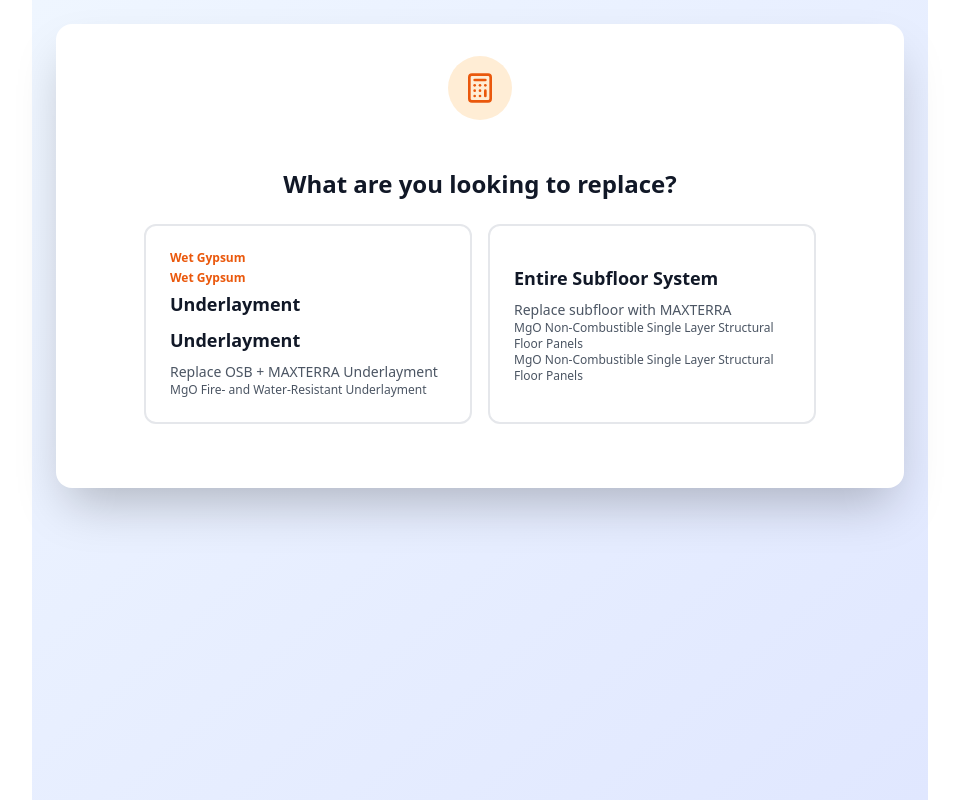
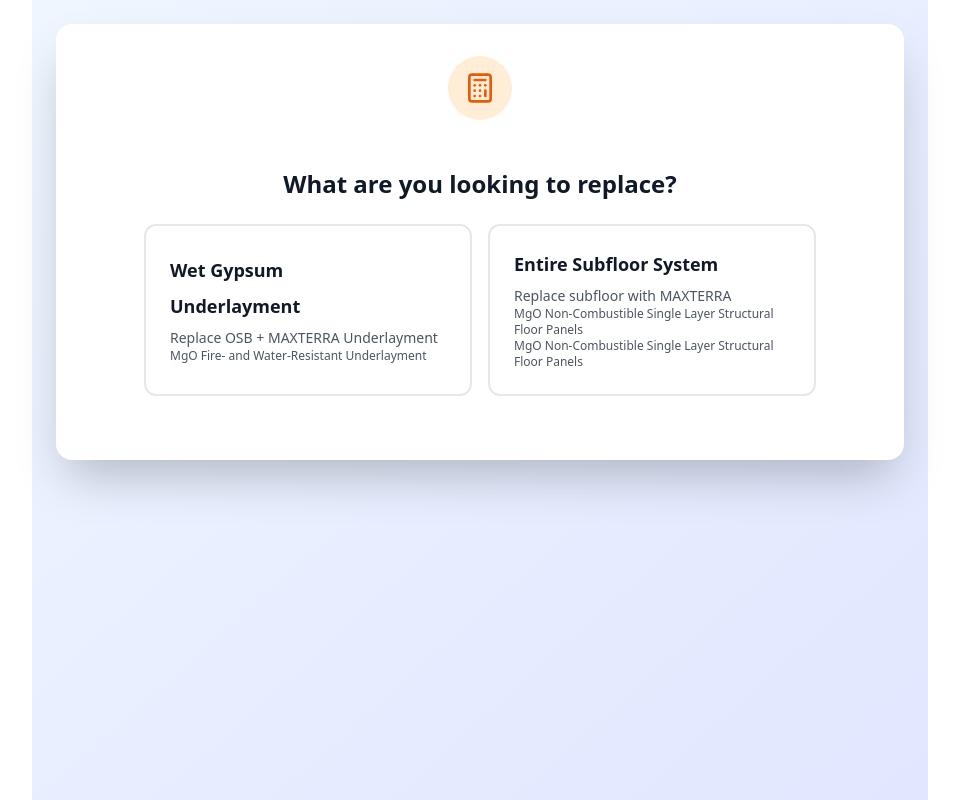
Before and after one commit to voizextechnologies/micheal_calculator, a React (Vite) app: page / in a window 1280 px wide. Shown: the whole page, without its empty margins (160-1119 px from the left). Built offline with nearby package versions, Linux system fonts and the light colour scheme.

Commit message:
Updated App.tsx

```diff
--- a/src/App.tsx
+++ b/src/App.tsx
@@ -172,14 +172,9 @@ const SavingsCalculator = () => {
                     : 'border-gray-200 hover:border-orange-300'
                 }`}
               >
-                <p className="text-orange-600 text-xs font-semibold mb-1">
+
+                <h3 className="text-lg font-semibold text-gray-900 mb-2">
                   Wet Gypsum
-                </p>
-                <p className="text-orange-600 text-xs font-semibold mb-1">
-                  Wet Gypsum
-                </p>
-                <h3 className="text-lg font-semibold text-gray-900 mb-2">
-                  Underlayment
                 </h3>
                 <h3 className="text-lg font-semibold text-gray-900 mb-2">
                   Underlayment
```
